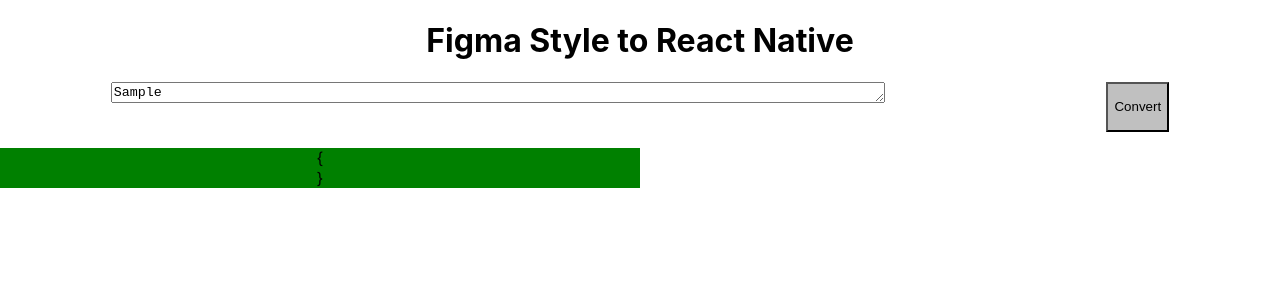
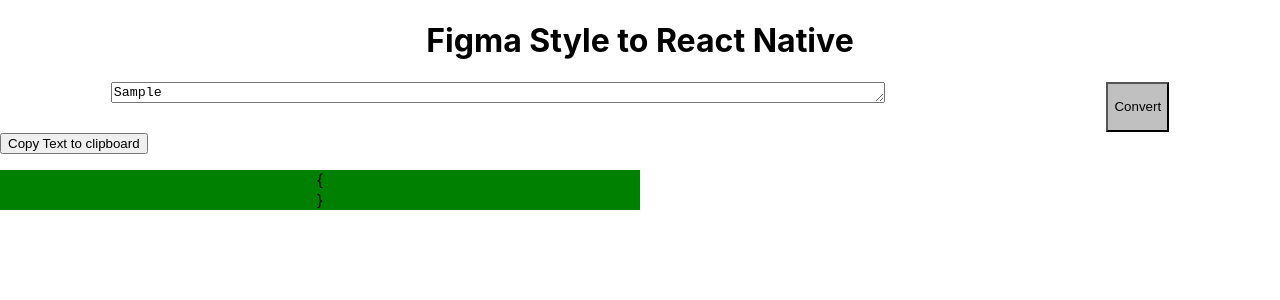
Before and after one commit to MuhammadRafeh/figma-to-react-native-styles, a React (Create React App) app: page / in a window 1280 px wide. Both pictures are taken after typing "Sample" into the empty fields and a click on the input "Convert". Shown: the top 300 px of the page. Built offline with nearby package versions, Linux system fonts and the light colour scheme.

Commit message:
Removed COnsoles!

```diff
--- a/src/App.js
+++ b/src/App.js
@@ -27,9 +27,31 @@
         `${cssProp}Left: ${parseFloat(values[3]) + ','}`
       )
     }
+  } else if (cssProp === 'border' && values.length === 3) {
+    returnList.push(
+      `borderWidth: ${parseFloat(values[0]) + ','}`,
+      `borderStyle: '${values[1]}',`,
+      `borderColor: '${values[2]}',`
+    )
   }
+
   return returnList;
 }
+
+const copyToClipBoard = async copyMe => {
+  let copyString = '';
+  copyMe.forEach(element => {
+    if (typeof (element) === 'string') {
+      copyString += element + '\n';
+    }
+  })
+  try {
+    await navigator.clipboard.writeText(copyString);
+    alert('Done')
+  } catch (err) {
+    alert('Failed')
+  }
+};
 
 class App extends React.Component {
   state = {
@@ -47,7 +69,6 @@
     // alert('A name was submitted: ' + this.state.value);
     const lines = this.state.value.split('\n');
     const requiredCss = lines.filter(line => line.indexOf(';') != -1);
-    console.log(requiredCss)
 
     const reactNativeStyles = ['{', <br />]
 
@@ -63,7 +84,8 @@
       });
 
       if (isExist === -1) { //Does not Exists (Here we have to perform different steps)
-        checkAndProvideProperties(property, reactNativeProp, rightSide)
+        const returnCss = checkAndProvideProperties(property, reactNativeProp, rightSide)
+        returnCss.forEach(lineCss => reactNativeStyles.push(lineCss, <br />))
       } else { // Exists (Here we have to check if value contain space then it means we have to split it and do accordingly
         // like padding: 20px 40px its mean we'll converet this in paddingVertical: 20 and padding Horizontal: 40)
         let pureRightSide = `'${rightSide}'` + ',';
@@ -79,7 +101,6 @@
         }
         reactNativeStyles[reactNativeProp] = pureRightSide;
         const stringCSS = `${reactNativeProp}: ${pureRightSide}`;
-        console.log(stringCSS, 'adsasd')
         reactNativeStyles.push(stringCSS, <br />);
       }
 
@@ -109,6 +130,13 @@
             typeof="string" value={this.state.value} onChange={this.handleChange} inputMode={'text'} />
           <input type="submit" value="Convert" style={{ backgroundColor: 'silver', height: 50 }} />
         </form>
+        {
+          this.state.output.length > 1 && (
+            <button onClick={() => copyToClipBoard(this.state.output)}>
+              Copy Text to clipboard
+            </button>
+          )
+        }
         <p style={{ width: '50%', display: 'flex', backgroundColor: 'green', justifyContent: 'center' }}>
           {
             this.state.output.map(item => item)
```
